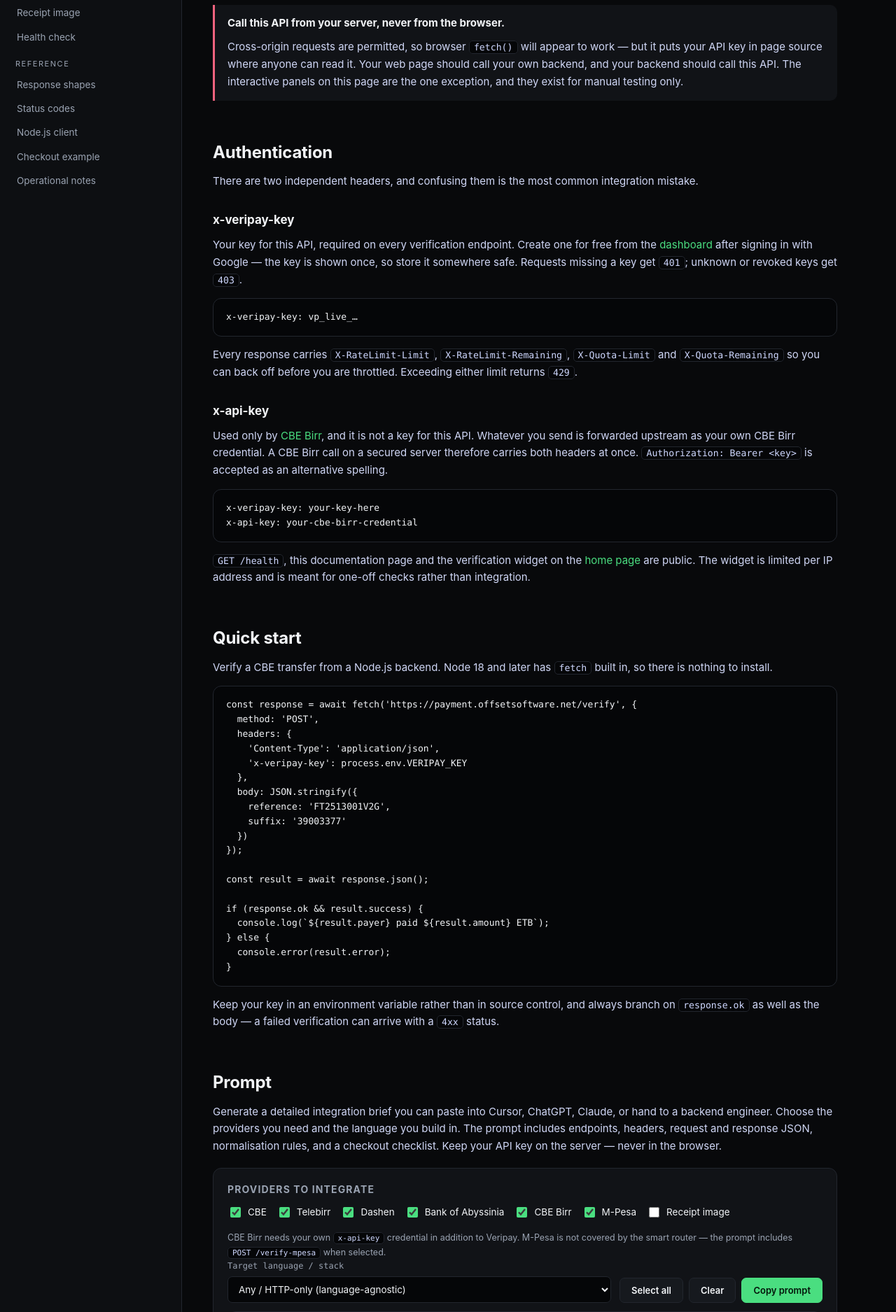
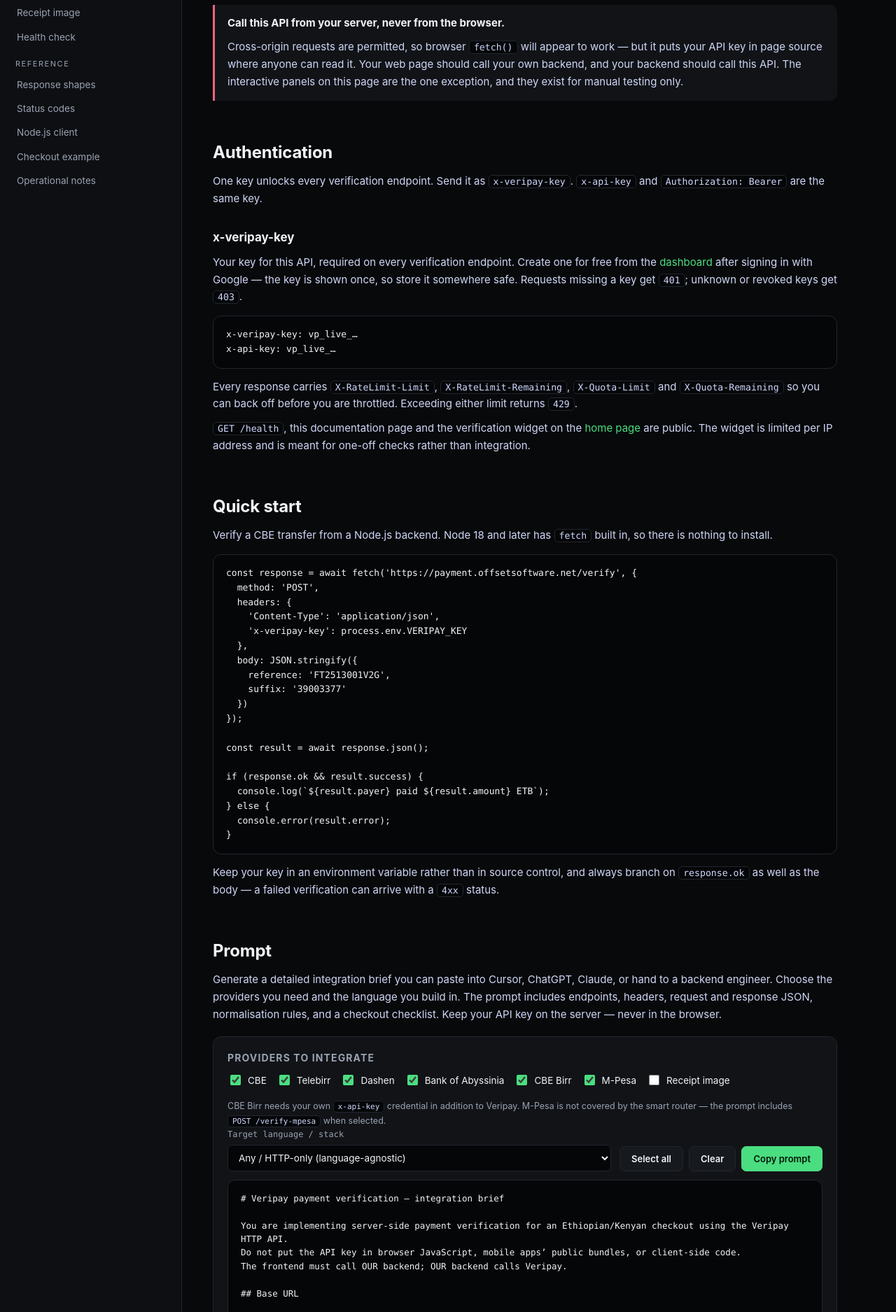
Before and after one commit to Gadisaka/veripay, a web app: file public/docs.html in a window 1280 px wide. Shown: the part 695-2570 px from the top of the page at 70% size. Run offline with its HTML, style and script files only (its server is not run), Linux system fonts and the light colour scheme.

Commit message:
Accept existing client keys and drop limits on admin keys.
x-api-key is the same Veripay key, CBE Birr no longer needs a separate bearer, and administrator keys skip rate and quota caps.

Co-authored-by: Cursor <cursoragent@cursor.com>

```diff
--- a/public/docs.html
+++ b/public/docs.html
@@ -375,7 +375,8 @@
   <section id="auth">
     <h2>Authentication</h2>
     <p>
-      There are two independent headers, and confusing them is the most common integration mistake.
+      One key unlocks every verification endpoint. Send it as <code class="inline">x-veripay-key</code>.
+      <code class="inline">x-api-key</code> and <code class="inline">Authorization: Bearer</code> are the same key.
     </p>
 
     <h3>x-veripay-key</h3>
@@ -385,22 +386,14 @@
       somewhere safe. Requests missing a key get <code class="inline">401</code>; unknown or revoked keys get
       <code class="inline">403</code>.
     </p>
-    <pre>x-veripay-key: vp_live_…</pre>
+    <pre>x-veripay-key: vp_live_…
+x-api-key: vp_live_…</pre>
     <p>
       Every response carries <code class="inline">X-RateLimit-Limit</code>,
       <code class="inline">X-RateLimit-Remaining</code>, <code class="inline">X-Quota-Limit</code> and
       <code class="inline">X-Quota-Remaining</code> so you can back off before you are throttled. Exceeding either
       limit returns <code class="inline">429</code>.
     </p>
-
-    <h3>x-api-key</h3>
-    <p>
-      Used only by <a href="#cbebirr">CBE Birr</a>, and it is not a key for this API. Whatever you send is forwarded
-      upstream as your own CBE Birr credential. A CBE Birr call on a secured server therefore carries both headers at
-      once. <code class="inline">Authorization: Bearer &lt;key&gt;</code> is accepted as an alternative spelling.
-    </p>
-    <pre>x-veripay-key: your-key-here
-x-api-key: your-cbe-birr-credential</pre>
 
     <p>
       <a href="#health"><code class="inline">GET /health</code></a>, this documentation page and the verification
@@ -736,7 +729,7 @@ if (response.ok &amp;&amp; result.success) {
 
   <section id="cbebirr">
     <h2>CBE Birr</h2>
-    <p>The only endpoint needing a second header — see <a href="#auth">Authentication</a>.</p>
+    <p>Same key as the other endpoints. Send the receipt number and the payer phone.</p>
 
     <div class="endpoint-head">
       <span class="pill post">POST</span>
@@ -1473,9 +1466,9 @@ app.post('/orders/:id/confirm-payment', async (req, res) => {
       router: true,
       path: '/verify-cbebirr',
       notes: [
-        'Requires TWO headers: x-veripay-key (Veripay) AND x-api-key (caller’s own CBE Birr credential).',
+        'Same key as the other endpoints: x-veripay-key or x-api-key.',
         'Dedicated body uses receiptNumber + phoneNumber (251XXXXXXXXX).',
-        'For POST /verify use reference (10 alphanumeric) + phoneNumber, and still send x-api-key.',
+        'For POST /verify use reference (10 alphanumeric) + phoneNumber.',
         'Success response is FLAT and often has NO success field — treat HTTP 200 + amount present as success.'
       ],
       request: { receiptNumber: '1234567890', phoneNumber: '251912345678' },
@@ -1555,7 +1548,7 @@ app.post('/orders/:id/confirm-payment', async (req, res) => {
         'Implement with plain HTTPS. Do not assume a framework.',
         'POST JSON with Content-Type: application/json (except /verify-image which is multipart).',
         'Send header x-veripay-key from a server-side secret (env var VERIPAY_KEY).',
-        'For CBE Birr also send header x-api-key with the merchant’s CBE Birr credential.',
+        'CBE Birr uses the same x-veripay-key or x-api-key as the other endpoints.',
         'Use a 90s request timeout — legacy CBE PDF lookups can be slow.',
         'Parse JSON; never trust HTTP 200 alone — also check success / normalized fields.',
         'Expose one server endpoint your frontend calls (e.g. POST /api/confirm-payment) that calls Veripay.'
@@ -1703,8 +1696,7 @@ app.post('/orders/:id/confirm-payment', async (req, res) => {
       push(
         '### Extra header for CBE Birr only',
         '',
-        '- Also send `x-api-key: <merchant CBE Birr credential>` (this is NOT the Veripay key).',
-        '- `Authorization: Bearer <credential>` is accepted as an alternative spelling for that CBE Birr credential.',
+        '- `x-api-key` is accepted as the same Veripay key.',
         ''
       );
     }
@@ -1745,7 +1737,7 @@ app.post('/orders/:id/confirm-payment', async (req, res) => {
         push('- Bank of Abyssinia: 12-char FT… + suffix length exactly 5.');
       }
       if (ids.indexOf('cbebirr') !== -1) {
-        push('- CBE Birr: 10 alphanumeric reference + phoneNumber + x-api-key header.');
+        push('- CBE Birr: 10 alphanumeric reference + phoneNumber. Same API key header as the other providers.');
       }
       if (ids.indexOf('telebirr') !== -1) {
         push('- Telebirr: 10 alphanumeric reference, no extra fields.');
--- a/src/routes/verifyUniversalRoute.ts
+++ b/src/routes/verifyUniversalRoute.ts
@@ -18,11 +18,7 @@ router.post('/', async (req: Request<{}, {}, UniversalVerifyBody>, res: Response
         return;
     }
 
-    // CBE Birr needs the raw key to authenticate its own upstream request
-    const apiKey = req.headers['x-api-key'] as string | undefined
-        ?? req.headers.authorization?.replace('Bearer ', '');
-
-    const result = await runSmartVerify({ reference, suffix, phoneNumber, apiKey });
+    const result = await runSmartVerify({ reference, suffix, phoneNumber });
 
     if (!result.success) {
         logger.warn(`Universal verify failed [${result.httpStatus}]: ${result.error}`);
--- a/views/dashboard/index.ejs
+++ b/views/dashboard/index.ejs
@@ -57,7 +57,7 @@
       <div class="stat">
         <div class="stat-label">Average latency</div>
         <div class="stat-value"><%= summary.avgResponseTime %><span class="muted" style="font-size:16px">ms</span></div>
-        <div class="stat-sub"><%= rateLimit %> req/min limit</div>
+        <div class="stat-sub"><%= rateLimit == null ? 'No rate limit' : rateLimit + ' req/min limit' %></div>
       </div>
     </div>
 
```
Also changed, not shown: src/middleware/apiKeyAuth.ts (+12 -4 lines), src/routes/dashboardRoute.ts (+8 -4 lines), src/routes/verifyCBEBirrRoute.ts (+2 -20 lines), src/services/verifyCBEBirr.ts (+7 -4 lines), src/services/verifyUniversal.ts (+2 -12 lines), views/dashboard/settings.ejs (+8 -2 lines), README.md.
